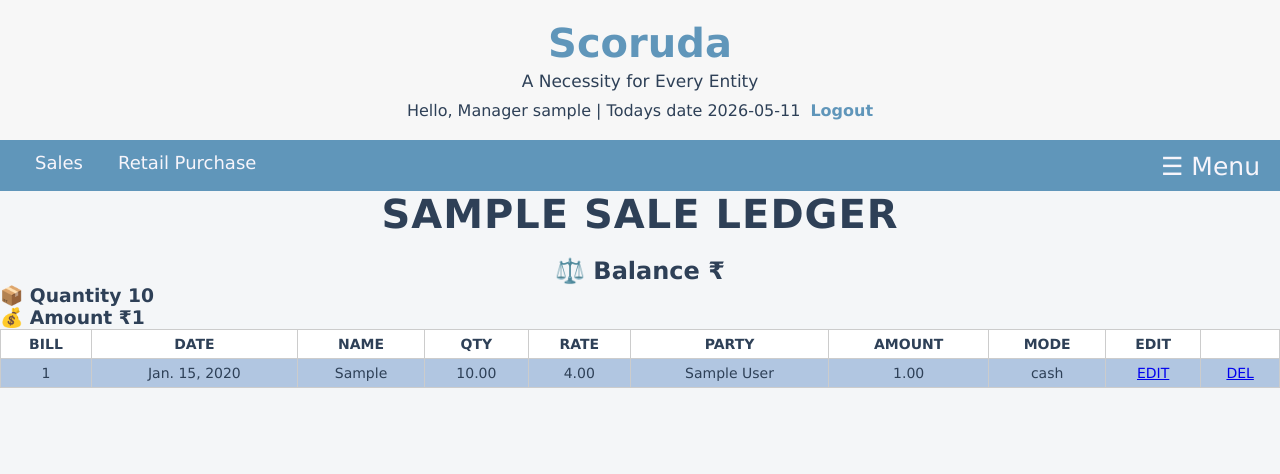
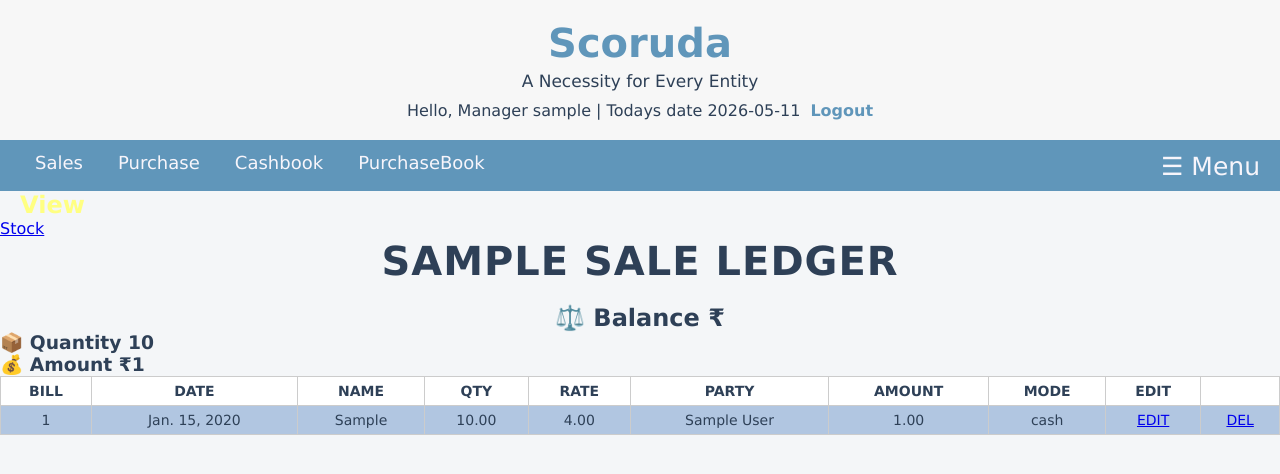
Before and after one commit to vijaya8118/scoruda, a Django app: page /prod/1/ in a window 1280 px wide. Shown: the top 474 px of the page. Run offline with Django 5.2, Linux system fonts and the light colour scheme; a user stored in the database is signed in; tables that the repository leaves empty hold one stand-in row (values such as "Sample post"); parts of the project's set-up code (start-up, migrations or seed data) failed here and were passed over.

Commit message:
Update navbar.html

```diff
--- a/scoapp/templates/navbar.html
+++ b/scoapp/templates/navbar.html
@@ -183,10 +183,10 @@
         <a href="{% url 'customerall'  %}">View Customers</a>
 
         <h2 style="color: #ffff82; padding-left: 20px;">Entry</h2>
-        <a href="b2c">Sales</a>
+            <a href="b2c">Sales</a>
+            <a href="{% url 'retailpurch'  %}">Purchase</a>
             <a href="{% url 'cashbook'  %}">Cashbook</a>
             <a href="{% url 'purchasebook'  %}">PurchaseBook</a>
-            <a href="{% url 'retailpurch'  %}">Retail Purchase</a>
 
         <h2 style="color: #ffff82; padding-left: 20px;">Company</h2>
              <a href="{% url 'profile' %}">My Profile </a>
@@ -198,7 +198,9 @@
     <nav class="menu">
         <div>
             <a href="{% url 'b2c'  %}">Sales</a>
-            <a href="{% url 'retailpurch'  %}">Retail Purchase</a>
+            <a href="{% url 'retailpurch'  %}">Purchase</a>
+            <a href="{% url 'cashbook'  %}">Cashbook</a>
+            <a href="{% url 'purchasebook'  %}">PurchaseBook</a>
         </div>
         <span class="menu-btn" onclick="openNav()">&#9776; Menu</span>
     </nav>
@@ -213,8 +215,14 @@
 
         <h2 style="color: #ffff82; padding-left: 20px;">View</h2>
         <a href="{% url 'itemsale'  %}">View Sale Products</a>
-        <a href="{% url 'itempurch'  %}">View Purchase Products</a>        <a href="{% url 'sellerall'  %}">View Seller</a>
+        <a href="{% url 'itempurch'  %}">View Purchase Products</a>
+        <a href="{% url 'sellerall'  %}">View Seller</a>
         <a href="{% url 'customerall'  %}">View Customers</a>
+        </div>
+
+        <h2 style="color: #ffff82; padding-left: 20px;">View</h2>
+        <a href="{% url 'stock'  %}">Stock</a>
+
  </div>
 
 
@@ -222,9 +230,10 @@
     <nav class="menu">
         <div>
             <a href="{% url 'b2c'  %}">Sales ಮಾರಾಟ</a>
-            <a href="{% url 'retailpurch'  %}">Retail Purchase ಖರೀದಿ</a>
+            <a href="{% url 'retailpurch'  %}">Purchase ಖರೀದಿ</a>
             <a href="{% url 'stock'  %}">Stock ಸ್ಟಾಕ್</a>
-
+            <a href="{% url 'cashbook'  %}">Cashbook</a>
+            <a href="{% url 'purchasebook'  %}">PurchaseBook</a>
         </div>
         <span class="menu-btn" onclick="openNav()">&#9776; Menu</span>
     </nav>
```
